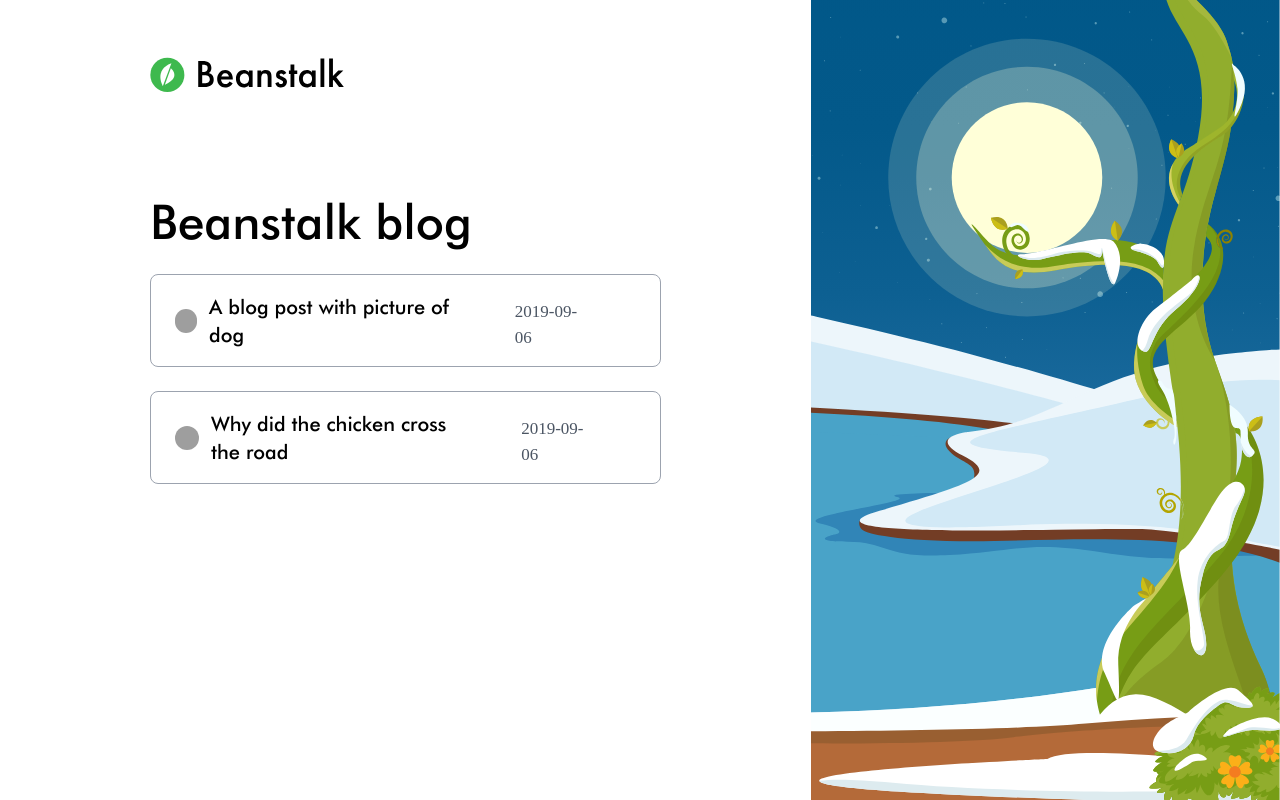
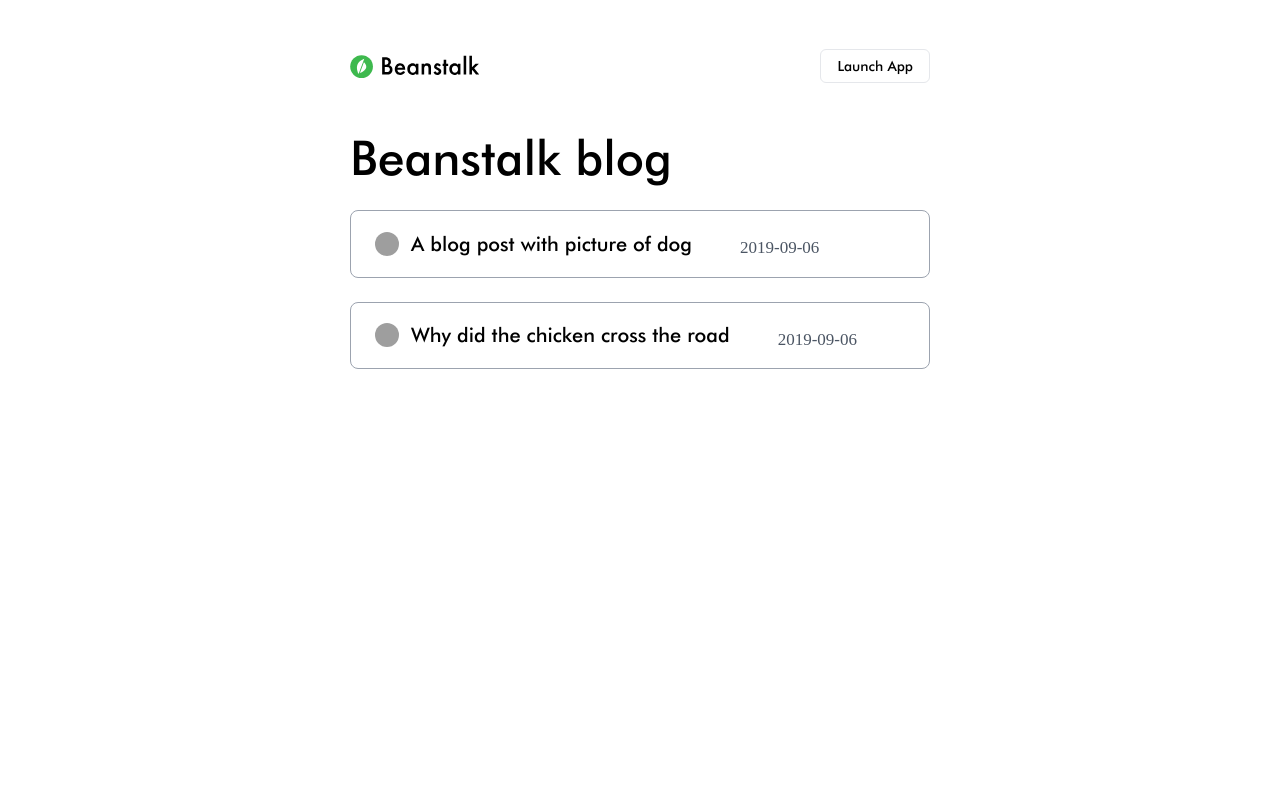
Before and after one commit to BeanstalkFarms/Beanstalk-Landing, a Next.js app: page /blog in a window 1280 px wide. Built offline with nearby package versions, Linux system fonts and the light colour scheme; grey boxes are pictures that could not be loaded; a web font is replaced by a local one.

Commit message:
change url structure; add prose style; update ContentWrapper

```diff
--- a/components/Button.tsx
+++ b/components/Button.tsx
@@ -8,6 +8,7 @@ const Button : FC<{
   icon?: string,
   desc?: string,
   iconStyle?: any,
+  className?: string
 }> = ({
   children,
   primary = false,
--- a/components/ContentWrapper.tsx
+++ b/components/ContentWrapper.tsx
@@ -1,9 +1,19 @@
 import Link from "next/link";
-import { FC } from "react";
+import { FC, ReactNode } from "react";
+import Button from "./Button";
 
 import styles from './ContentWrapper.module.css';
 
-const ContentWrapper : FC = ({ children }) => (
+type ContentWrapperProps = {
+  variant: "default" | "side-image";
+}
+
+const ContentWrapper : FC<ContentWrapperProps> = ({
+  children,
+  variant = "default"
+}) => (
+  // Side image variant
+  variant === "side-image" ? (
     <div className="flex flex-row">
       <div className={styles.TextContainer}>
         <div className="max-w-[720px] space-y-24 lg:pb-12">
@@ -14,5 +24,28 @@ const ContentWrapper : FC = ({ children }) => (
       <div className={styles.FarmImage}></div>
     </div>
   )
+  // Default variant
+  : (
+    <div className="flex flex-row">
+      <div className={styles.TextContainer}>
+        <div className="max-w-[720px] space-y-12 lg:pb-12">
+          {/* Header */}
+          <div className="flex flex-row justify-between items-center">
+            <Link href="/"><a><img src="/logo.svg" className="md:h-8 h-6" /></a></Link>
+            <div>
+              <a href="https://app.bean.money" target="_blank" rel="noreferrer" className="border border-gray-200 rounded-md px-4 py-2 text-sm">
+                Launch App
+              </a>
+            </div>
+          </div>
+          {/* Content */}
+          {children}
+          {/* Footer */}
+          <div />
+        </div>
+      </div>
+    </div>
+  )
+)
 
 export default ContentWrapper;
--- a/content/posts/test1.md
+++ b/content/posts/test1.md
@@ -3,7 +3,11 @@ title: A blog post with picture of dog
 date: "2019-09-06"
 thumbnail: https://i.picsum.photos/id/1003/1181/1772.jpg?hmac=oN9fHMXiqe9Zq2RM6XT-RVZkojgPnECWwyEF1RvvTZk
 ---
-## Unfortunately, that's it.
+# h1
+## h2
+### h3
+#### h4
+##### h5
 
 🦮 🐕‍🦺 🐕 🐩
 
--- a/package.json
+++ b/package.json
@@ -16,6 +16,7 @@
     "remark-html": "^15.0.1"
   },
   "devDependencies": {
+    "@tailwindcss/typography": "^0.5.2",
     "@types/node": "17.0.17",
     "@types/react": "17.0.39",
     "autoprefixer": "^10.4.2",
--- a/pages/blog/posts/[id].tsx
+++ b/pages/blog/[id].tsx
@@ -1,6 +1,6 @@
-import ContentWrapper from '../../../components/ContentWrapper'
-import CustomHead from '../../../components/CustomHead'
-import { getAllPostIds, getPostData, PostData } from '../../../lib/posts'
+import ContentWrapper from '../../components/ContentWrapper'
+import CustomHead from '../../components/CustomHead'
+import { getAllPostIds, getPostData, PostData } from '../../lib/posts'
 
 export async function getStaticProps({ params } : PostData) {
   const postData = await getPostData(params.id)
@@ -40,10 +40,17 @@ export default function Post({ title, content, date, image } : PostProps) {
         description={content.substring(0, DESCRIPTION_LENGTH)}
         image={image}
       />
-      <ContentWrapper>
-        <h2 className="font-semibold text-slate-900">{title}</h2>
-        <p className="text-lg">{date}</p>
-        <div dangerouslySetInnerHTML={{ __html: content }} />
+      <ContentWrapper variant="default">
+        <div className="space-y-12">
+          <div className="space-y-2 border-b border-gray-100 pb-6">
+            <p className="text-sm text-slate-400">{date}</p>
+            <h2 className="text-4xl font-bold text-slate-900">{title}</h2>
+          </div>
+          <div
+            className="font-normal text-lg prose"
+            dangerouslySetInnerHTML={{ __html: content }}
+          />
+        </div>
       </ContentWrapper>
     </>
   )
--- a/pages/blog/index.tsx
+++ b/pages/blog/index.tsx
@@ -24,7 +24,7 @@ const Blog: NextPage<BlogProps> = ({ allPostsData }) => (
       title="Beanstalk Blog | Content From the Farm"
       description="Blog posts from members of the Beanstalk Farms community."
     />
-    <ContentWrapper>
+    <ContentWrapper variant="default">
       <div className="space-y-6">
         <h1 className="text-5xl font-normal leading-[3.5rem]">
           Beanstalk blog
--- a/pages/index.tsx
+++ b/pages/index.tsx
@@ -12,7 +12,7 @@ const Home: NextPage = () => {
         title="Beanstalk | A Decentralized Credit Based Stablecoin Protocol"
         description="Beanstalk is a decentralized credit based stablecoin protocol that is built on Ethereum. Beanstalk uses credit instead of collateral to create a decentralized, liquid, blockchain-native asset, which is stable relative to the value of a non-blockchain-native asset."
       />
-      <ContentWrapper>
+      <ContentWrapper variant="side-image">
         <div className="space-y-6">
           <h1 className="md:text-5xl text-3xl md:leading-[3.5rem]">
             A decentralized credit based stablecoin protocol.
@@ -24,15 +24,6 @@ const Home: NextPage = () => {
             href="https://app.bean.money">
             Launch App
           </Button>
-          {/* <div>
-            <span className={
-              `sm:text-5xl text-7xl float-left mr-2
-              sm:ml-0 -ml-2.5` // on mobile, line things up with the button
-            }>🃏</span>
-            <span className="text-gray-700 text-sm">
-              600,000 Pods up for grabs in Beans on the Table, a poker tournament hosted by Bean Sprout. <Link href="/poker"><a className="text-blue-500 font-bold">Learn more &rarr;</a></Link>
-            </span>
-          </div> */}
         </div>
         <div className="space-y-4">
           <h2 className="text-3xl mb-6 font-normal">Learn</h2>
--- a/tailwind.config.js
+++ b/tailwind.config.js
@@ -6,5 +6,7 @@ module.exports = {
   theme: {
     extend: {},
   },
-  plugins: [],
+  plugins: [
+    require('@tailwindcss/typography'),
+  ],
 }
```
Also changed, not shown: archive/PokerNotification.tsx (added, +11 -0 lines), archive/poker.tsx (renamed from pages/poker.tsx), 1 other file (tests, documents, lock files or other folders). Lines whose indentation alone changed are shown as unchanged.
